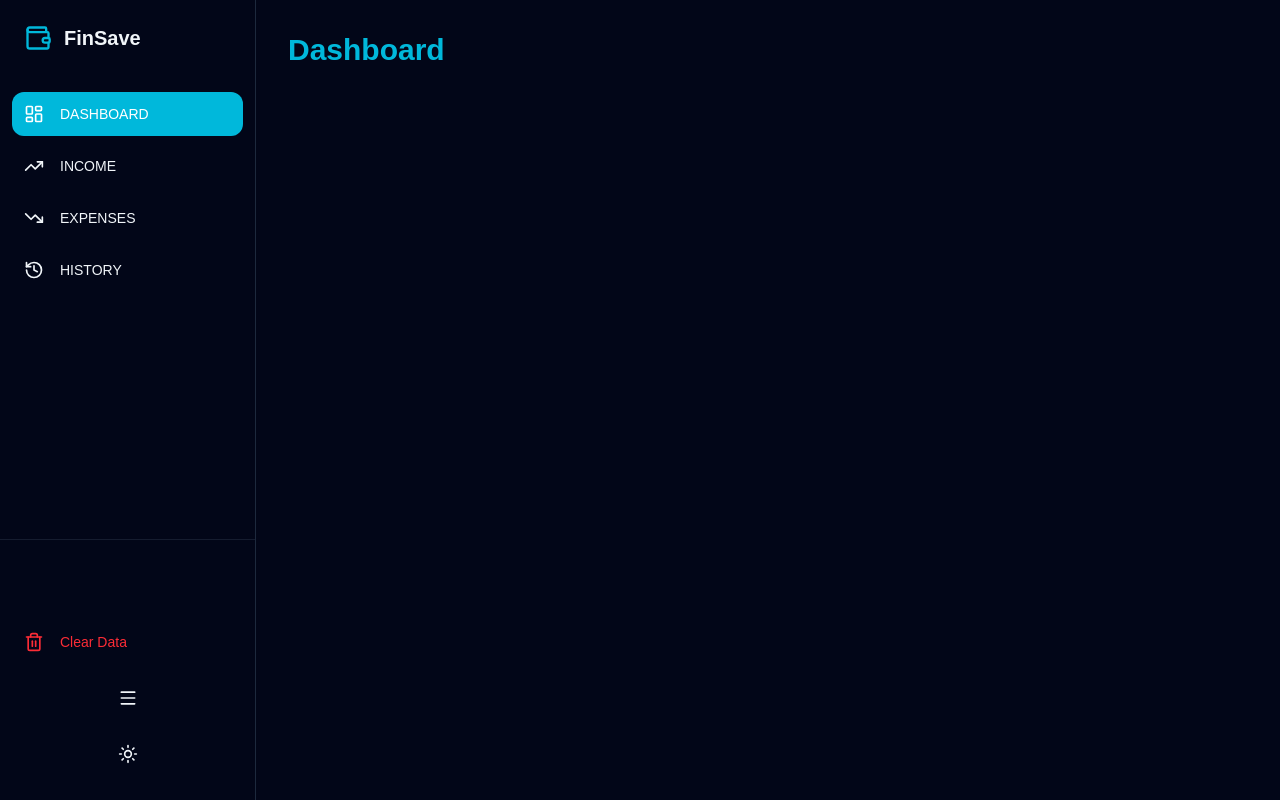
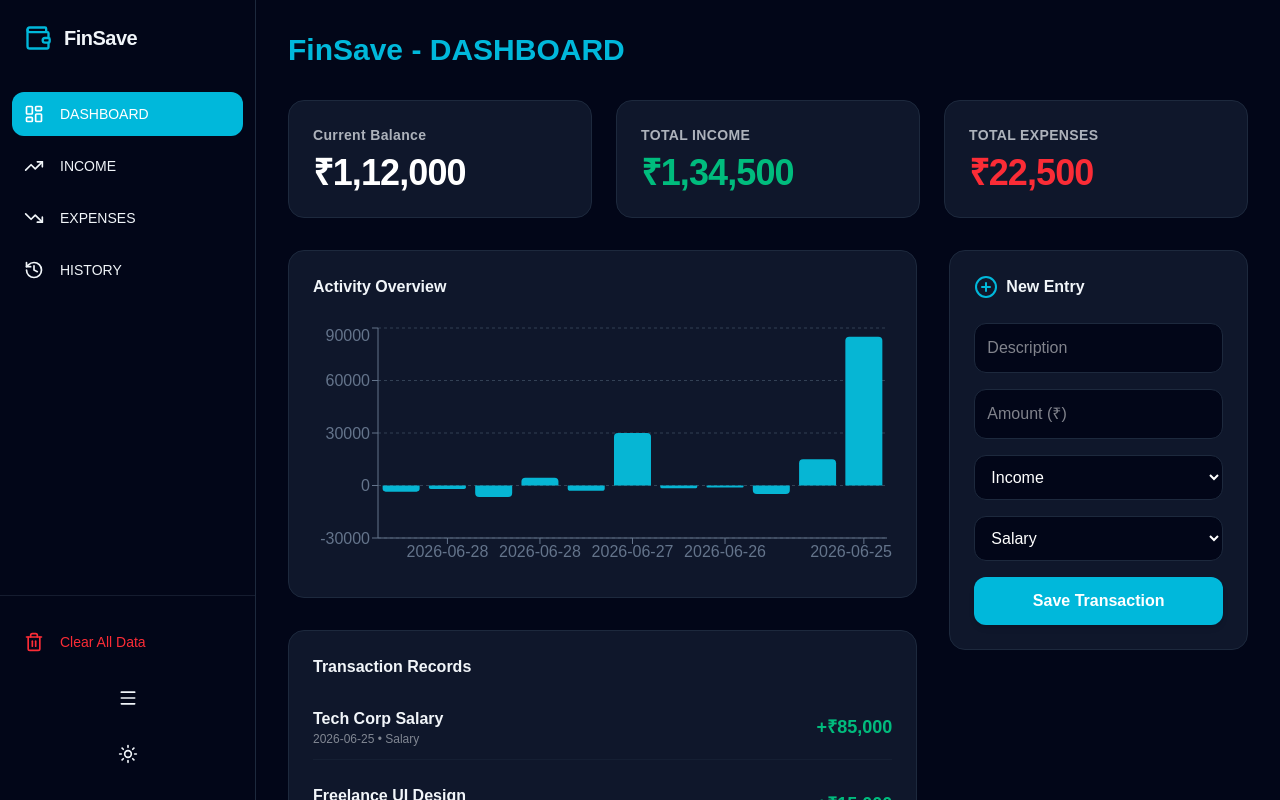
Before and after one commit to jaswanthr-dev/finsave-tracker, a Next.js app: page / in a window 1280 px wide. Shown: the top 800 px of the page. Built offline with nearby package versions, Linux system fonts and the light colour scheme.

Commit message:
Added Clear All Data button and fixed layout

```diff
--- a/app/page.tsx
+++ b/app/page.tsx
@@ -56,18 +56,24 @@ export default function FinSaveDashboard() {
     setIsMounted(true);
   }, []);
 
-  const clearData = () => {
-    if (window.confirm("Clear all data? Default records will return on refresh.")) {
-      localStorage.removeItem('finSaveData');
-      window.location.reload();
-    }
-  };
-
   const toggleTheme = () => {
     const newTheme = !isDarkMode;
     setIsDarkMode(newTheme);
     localStorage.setItem('isDarkMode', JSON.stringify(newTheme));
   };
+
+  const stats = useMemo(() => {
+    const bal = transactions.reduce((acc, t) => acc + t.amount, 0);
+    const inc = transactions.filter(t => t.amount > 0).reduce((acc, t) => acc + t.amount, 0);
+    const exp = transactions.filter(t => t.amount < 0).reduce((acc, t) => acc + Math.abs(t.amount), 0);
+    return { bal, inc, exp };
+  }, [transactions]);
+
+  const filteredData = transactions.filter(t =>
+    activePage === 'DASHBOARD' || activePage === 'HISTORY' ? true :
+    activePage === 'INCOME' ? t.type === 'Income' :
+    activePage === 'EXPENSES' ? t.type === 'Expense' : true
+  );
 
   const addTransaction = () => {
     if (!formData.desc || !formData.amount) return;
@@ -79,6 +85,7 @@ export default function FinSaveDashboard() {
       type: formData.type,
       amount: formData.type === 'Expense' ? -Math.abs(Number(formData.amount)) : Math.abs(Number(formData.amount))
     }, ...transactions];
+
     setTransactions(newTransactions);
     localStorage.setItem('finSaveData', JSON.stringify(newTransactions));
     setFormData({...formData, desc: '', amount: ''});
@@ -86,39 +93,114 @@ export default function FinSaveDashboard() {
 
   if (!isMounted) return null;
 
+  const inputStyle = `w-full p-3 rounded-xl border focus:outline-none focus:border-cyan-500 transition-colors ${
+    isDarkMode ? 'bg-slate-950 border-slate-800 text-white' : 'bg-white border-slate-300 text-slate-900'
+  }`;
+
+  const cards = activePage === 'INCOME' ? [{ title: 'TOTAL INCOME', val: stats.inc, color: 'text-emerald-500' }] :
+                activePage === 'EXPENSES' ? [{ title: 'TOTAL EXPENSES', val: stats.exp, color: 'text-red-500' }] :
+                [{ title: 'Current Balance', val: stats.bal, color: isDarkMode ? 'text-white' : 'text-slate-900' },
+                 { title: 'TOTAL INCOME', val: stats.inc, color: 'text-emerald-500' },
+                 { title: 'TOTAL EXPENSES', val: stats.exp, color: 'text-red-500' }];
+
   return (
-    <div className={`flex min-h-screen ${isDarkMode ? 'bg-slate-950 text-slate-100' : 'bg-slate-50 text-slate-900'}`}>
+    <div className={`flex min-h-screen transition-colors duration-300 ${isDarkMode ? 'bg-slate-950 text-slate-100' : 'bg-slate-50 text-slate-900'}`}>
 
-      {/* Sidebar: Grid layout locks sections into rigid cells */}
-      <aside className={`border-r h-screen sticky top-0 grid grid-rows-[auto_1fr_auto] py-6 ${isSidebarOpen ? 'w-64' : 'w-20'} ${isDarkMode ? 'border-slate-800 bg-slate-950' : 'border-slate-200 bg-white'}`}>
+      {/* Sidebar: Grid layout locks top, middle, and bottom sections independently */}
+      <aside className={`border-r transition-all duration-300 h-screen sticky top-0 grid grid-rows-[auto_1fr_auto] py-6 ${isSidebarOpen ? 'w-64' : 'w-20'} ${isDarkMode ? 'border-slate-800 bg-slate-950' : 'border-slate-200 bg-white'}`}>
 
-        {/* Header */}
-        <div className="flex items-center gap-3 px-6"><Wallet className="text-cyan-500" size={28} />{isSidebarOpen && <h1 className="font-bold text-xl">FinSave</h1>}</div>
+        {/* Top: Header */}
+        <div className={`flex items-center gap-3 px-6 ${!isSidebarOpen && 'justify-center px-0'}`}>
+            <Wallet className="text-cyan-500 shrink-0" size={28} />
+            {isSidebarOpen && <h1 className="font-bold text-xl tracking-tight">FinSave</h1>}
+        </div>
 
-        {/* Navigation */}
+        {/* Middle: Navigation with fixed gap between items */}
         <nav className="flex flex-col gap-y-2 px-3 pt-10">
             {[ {name: 'DASHBOARD', icon: LayoutDashboard}, {name: 'INCOME', icon: TrendingUp}, {name: 'EXPENSES', icon: TrendingDown}, {name: 'HISTORY', icon: History} ].map((item) => (
                 <button key={item.name} onClick={() => setActivePage(item.name)}
-                    className={`w-full flex items-center p-3 rounded-xl ${activePage === item.name ? 'bg-cyan-500 text-white' : 'hover:bg-slate-500/10'}`}>
-                    <item.icon size={20} />{isSidebarOpen && <span className="ml-4 font-medium text-sm">{item.name}</span>}
+                    className={`w-full flex items-center p-3 rounded-xl transition ${activePage === item.name ? 'bg-cyan-500 text-white' : 'hover:bg-slate-500/10'} ${!isSidebarOpen && 'justify-center'}`}>
+                    <item.icon size={20} />
+                    {isSidebarOpen && <span className="ml-4 font-medium text-sm">{item.name}</span>}
                 </button>
             ))}
         </nav>
 
-        {/* Footer: Locked to bottom row of grid with generous top padding */}
-        <div className="px-3 pt-20 border-t border-slate-500/20 flex flex-col gap-y-3">
-            <button onClick={clearData} className={`w-full flex items-center p-3 text-red-500 hover:bg-red-500/10 rounded-xl`}>
-                <Trash2 size={20} />{isSidebarOpen && <span className="ml-4 font-medium text-sm">Clear Data</span>}
+        {/* Bottom: System Actions with top border separation */}
+        <div className="px-3 pt-6 border-t border-slate-500/20 flex flex-col gap-y-3">
+            <button
+                onClick={() => {
+                    const confirmed = window.confirm("Are you sure you want to delete all transaction records?");
+                    if (confirmed) { localStorage.removeItem('finSaveData'); window.location.reload(); }
+                }}
+                className={`w-full flex items-center p-3 text-red-500 hover:bg-red-500/10 rounded-xl transition ${!isSidebarOpen ? 'justify-center' : 'justify-start'}`}
+            >
+                <Trash2 size={20} className="shrink-0" />
+                {isSidebarOpen && <span className="ml-4 font-medium text-sm whitespace-nowrap">Clear All Data</span>}
             </button>
             <button onClick={() => setIsSidebarOpen(!isSidebarOpen)} className="w-full flex items-center p-3 hover:bg-slate-500/10 rounded-xl justify-center"><Menu size={20}/></button>
             <button onClick={toggleTheme} className="w-full flex items-center p-3 hover:bg-slate-500/10 rounded-xl justify-center">{isDarkMode ? <Sun size={20}/> : <Moon size={20}/>}</button>
         </div>
       </aside>
 
-      {/* Main Content */}
       <main className="flex-1 p-8 overflow-y-auto">
-        <h2 className="text-3xl font-extrabold mb-8 text-cyan-500">Dashboard</h2>
-        {/* Content goes here */}
+        <h2 className="text-3xl font-extrabold mb-8 text-cyan-500">FinSave - {activePage}</h2>
+
+        <div className={`grid grid-cols-1 ${cards.length > 1 ? 'md:grid-cols-3' : 'md:grid-cols-1'} gap-6 mb-8`}>
+            {cards.map((s, i) => (
+                <div key={i} className={`p-6 rounded-2xl border ${isDarkMode ? 'bg-slate-900 border-slate-800' : 'bg-white border-slate-200'}`}>
+                    <p className="text-sm font-semibold opacity-70 tracking-wide">{s.title}</p>
+                    <h3 className={`text-4xl font-extrabold mt-2 tracking-tight ${s.color}`}>₹{Math.abs(s.val).toLocaleString('en-IN')}</h3>
+                </div>
+            ))}
+        </div>
+
+        <div className="grid grid-cols-1 lg:grid-cols-3 gap-8">
+            <div className="lg:col-span-2 space-y-8">
+                {activePage === 'DASHBOARD' && (
+                    <div className={`p-6 rounded-2xl border ${isDarkMode ? 'bg-slate-900 border-slate-800' : 'bg-white border-slate-200'}`}>
+                        <h3 className="font-bold mb-6">Activity Overview</h3>
+                        <ResponsiveContainer width="100%" height={250}>
+                            <BarChart data={transactions.slice().reverse()}>
+                                <CartesianGrid strokeDasharray="3 3" stroke={isDarkMode ? '#334155' : '#e2e8f0'} vertical={false} />
+                                <XAxis dataKey="date" stroke="#64748b" />
+                                <YAxis stroke="#64748b" />
+                                <Tooltip contentStyle={{ backgroundColor: isDarkMode ? '#0f172a' : '#fff', borderColor: '#334155', borderRadius: '8px' }} formatter={(v: any) => [`₹${Math.abs(Number(v)).toLocaleString('en-IN')}`, 'Amount']} />
+                                <Bar dataKey="amount" fill="#06b6d4" radius={[4, 4, 0, 0]} />
+                            </BarChart>
+                        </ResponsiveContainer>
+                    </div>
+                )}
+
+                <div className={`p-6 rounded-2xl border ${isDarkMode ? 'bg-slate-900 border-slate-800' : 'bg-white border-slate-200'}`}>
+                    <h3 className="font-bold mb-4">Transaction Records</h3>
+                    <div className="space-y-3">
+                        {filteredData.map(t => (
+                            <div key={t.id} className={`flex justify-between items-center py-3 border-b ${isDarkMode ? 'border-slate-800/50' : 'border-slate-100'}`}>
+                                <div><p className="font-bold">{t.desc}</p><p className="text-xs opacity-50">{t.date} • {t.category}</p></div>
+                                <span className={`font-bold text-lg ${t.amount > 0 ? 'text-emerald-500' : 'text-red-500'}`}>{t.amount > 0 ? '+' : ''}₹{Math.abs(t.amount).toLocaleString('en-IN')}</span>
+                            </div>
+                        ))}
+                    </div>
+                </div>
+            </div>
+
+            <div className={`p-6 rounded-2xl border h-fit ${isDarkMode ? 'bg-slate-900 border-slate-800' : 'bg-slate-50 border-slate-200 shadow-sm'}`}>
+                <h3 className="font-bold mb-6 flex items-center gap-2"><PlusCircle className="text-cyan-500"/> New Entry</h3>
+                <div className="space-y-4">
+                    <input type="text" placeholder="Description" className={inputStyle} onChange={e => setFormData({...formData, desc: e.target.value})} value={formData.desc}/>
+                    <input type="number" placeholder="Amount (₹)" className={inputStyle} onChange={e => setFormData({...formData, amount: e.target.value})} value={formData.amount}/>
+                    <select className={inputStyle} value={formData.type} onChange={e => { const t = e.target.value as 'Income'|'Expense'; setFormData({...formData, type: t, category: CATEGORIES[t][0]}); }}>
+                        <option value="Income">Income</option>
+                        <option value="Expense">Expense</option>
+                    </select>
+                    <select className={inputStyle} value={formData.category} onChange={e => setFormData({...formData, category: e.target.value})}>
+                        {CATEGORIES[formData.type].map(c => <option key={c} value={c}>{c}</option>)}
+                    </select>
+                    <button onClick={addTransaction} className="w-full bg-cyan-500 text-white p-3 rounded-xl font-bold hover:bg-cyan-600 transition shadow-md">Save Transaction</button>
+                </div>
+            </div>
+        </div>
       </main>
     </div>
   );
```
